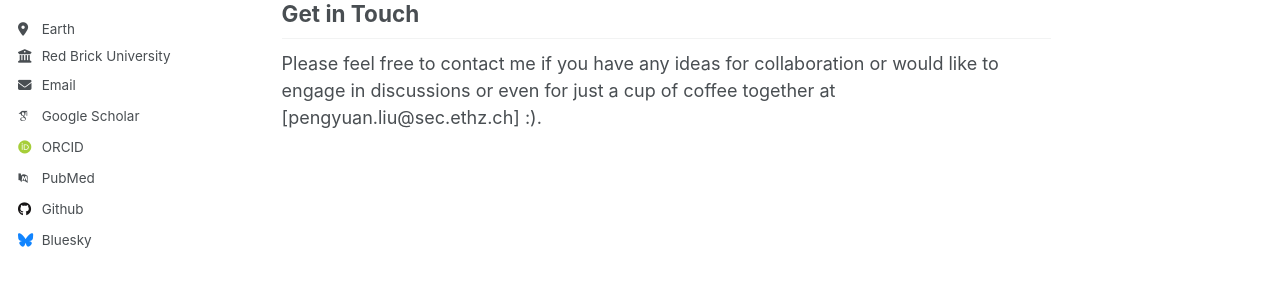
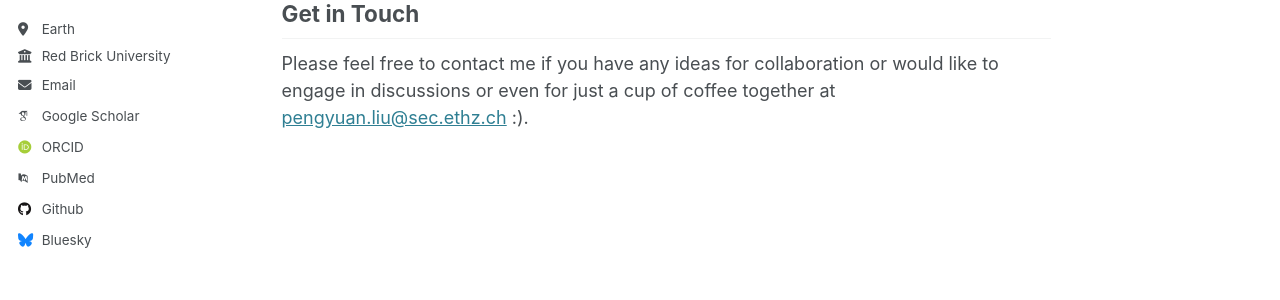
Before and after one commit to PengyuanLiu1993/pengyuanliu1993.github.io, a Jekyll site: the page built from _pages/about.md, in a window 1280 px wide and 900 px high, scrolled down 1060 px. Shown: the part 364-664 px from the top of the window. Built offline with Jekyll 4.4.1, drawn with Linux system fonts in a browser that asks for light colours; some web fonts are replaced; part of the change alters nothing that is shown.

```diff
--- a/_pages/about.md
+++ b/_pages/about.md
@@ -29,4 +29,4 @@ Work Experiences
 
 Get in Touch
 ------
-Please feel free to contact me if you have any ideas for collaboration or would like to engage in discussions or even for just a cup of coffee together at [pengyuan.liu@sec.ethz.ch] :).
+Please feel free to contact me if you have any ideas for collaboration or would like to engage in discussions or even for just a cup of coffee together at <pengyuan.liu@sec.ethz.ch> :).
```
